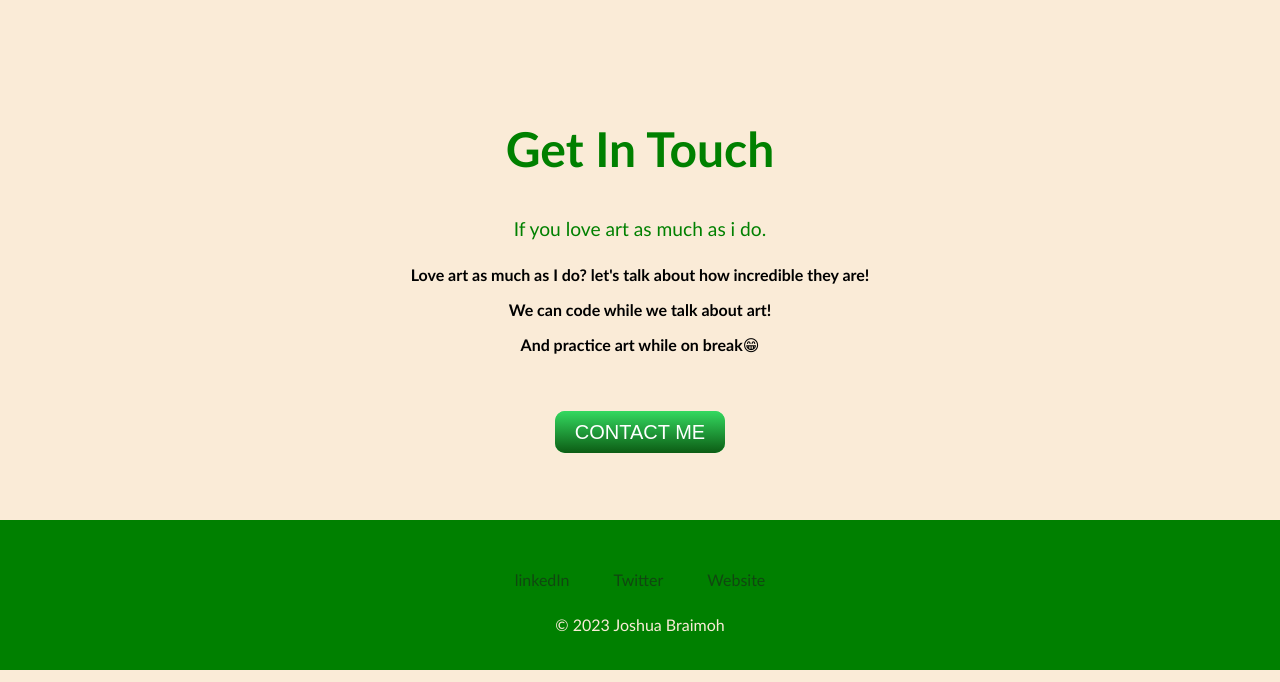
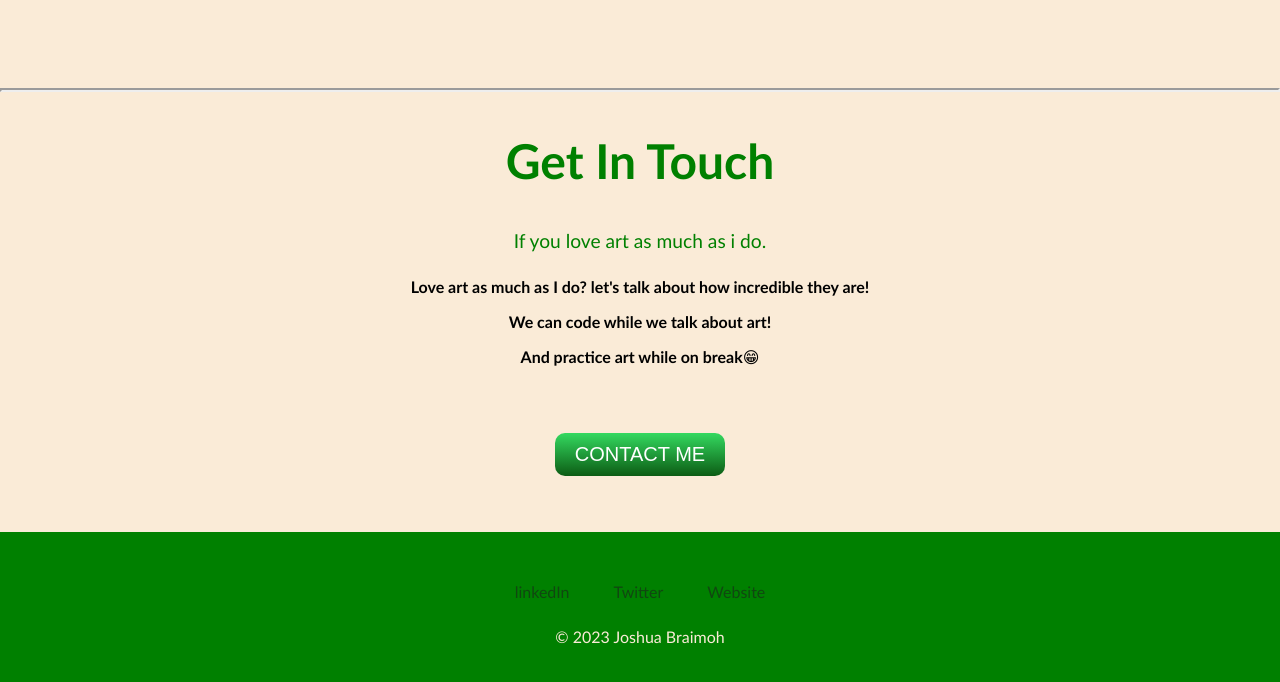
Before and after one commit to Jbraimohtech/my-page, a plain HTML site: page index.html in a window 1280 px wide. Shown: the part 2190-2872 px from the top of the page. Drawn offline with Linux system fonts and the light colour scheme.

Commit message:
Update index.html

```diff
--- a/index.html
+++ b/index.html
@@ -65,9 +65,10 @@
                 <p>I am a realistic drawing artist and also a good graphic designer, drawing and designing are my hobbies.
                     I just come to love art in general.
             </div>
-            <hr>
+         <hr>
         </div>
     </div>
+    <hr class="last-horizontal-line">
 
     <div class="last-bottom-container">
         <h2>Get In Touch</h2>
@@ -77,7 +78,7 @@
         <p>And practice art while on break😁 </p>
 
         <div class="the-btn-div">
-            <a href="contact.html" class="btn">CONTACT ME</a>
+            <button class="btn">CONTACT ME</button>
         </div>
 
     </div>
```
